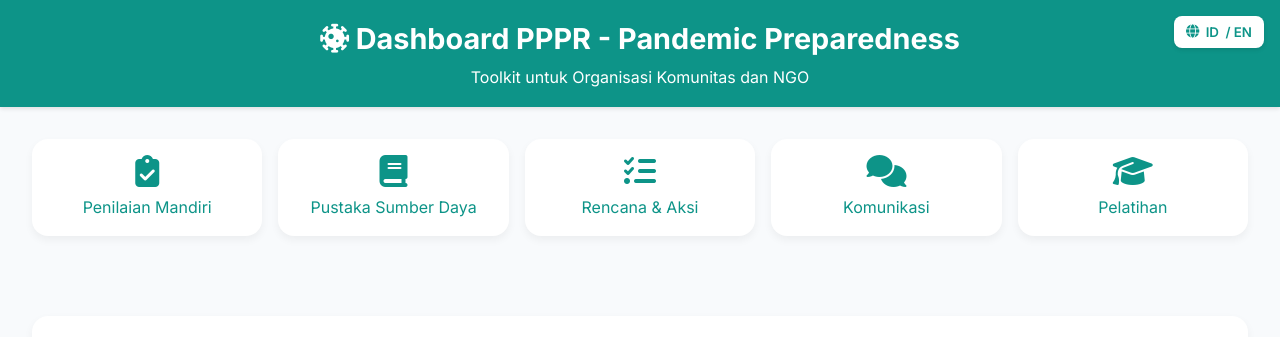
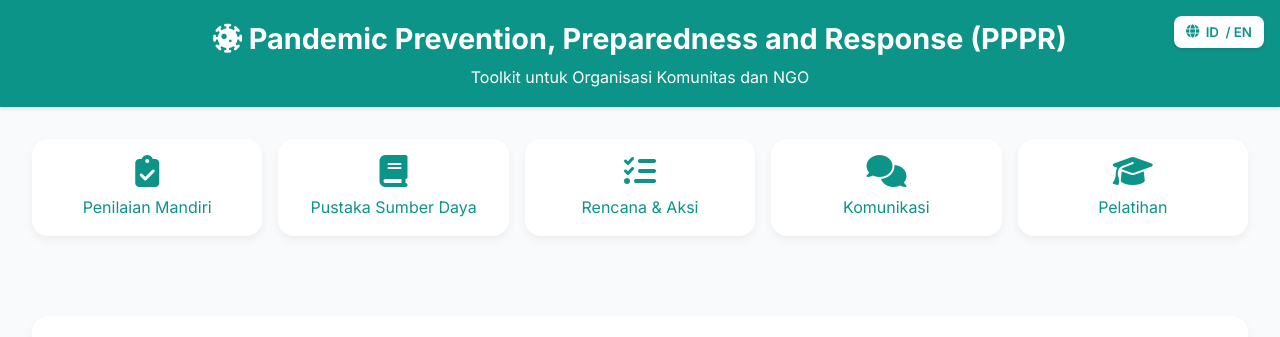
Before and after one commit to anomharjanaproject/pandemicresponse, a plain HTML site: page index.html in a window 1280 px wide. Shown: the top 337 px of the page. Drawn offline with Linux system fonts and the light colour scheme.

Commit message:
Update index.html

```diff
--- a/index.html
+++ b/index.html
@@ -126,7 +126,7 @@
     <button class="language-toggle" onclick="toggleLanguage()">
       <i class="fas fa-globe"></i> <span id="lang-label">ID</span> / EN
     </button>
-    <h1 id="title"><i class="fas fa-virus-covid"></i> Dashboard PPPR - Pandemic Preparedness</h1>
+    <h1 id="title"><i class="fas fa-virus-covid"></i> Pandemic Prevention, Preparedness and Response (PPPR)</h1>
     <p id="subtitle">Toolkit untuk Organisasi Komunitas dan NGO</p>
   </header>
 
```
